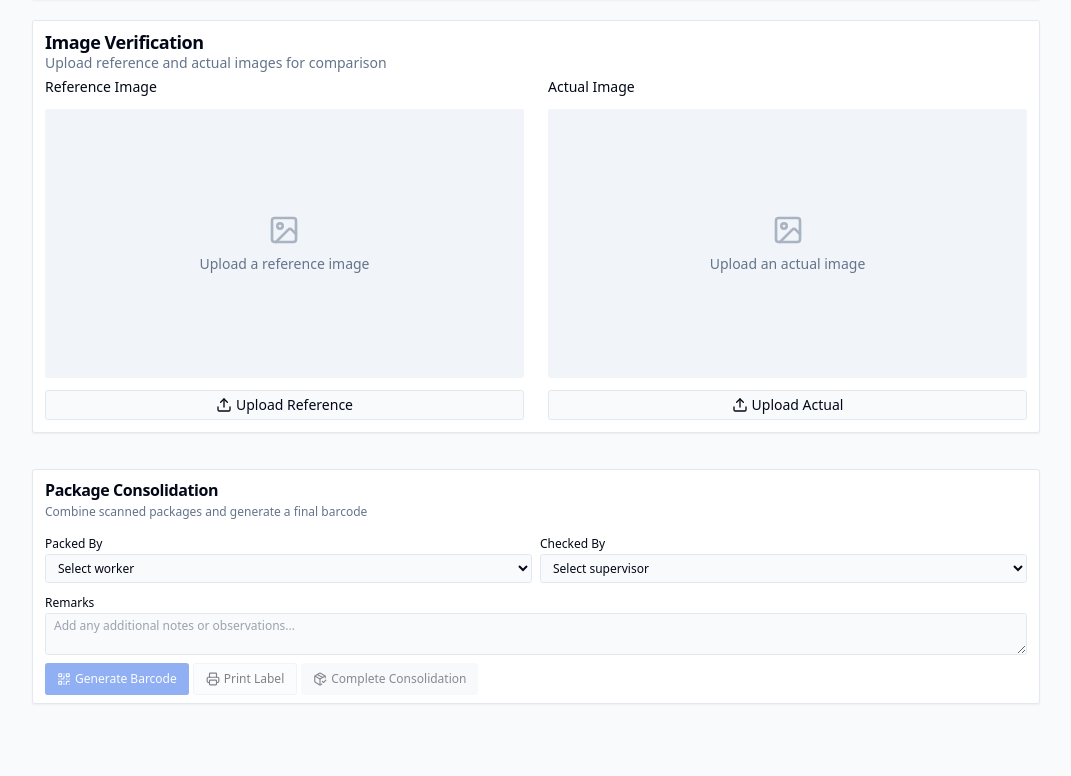
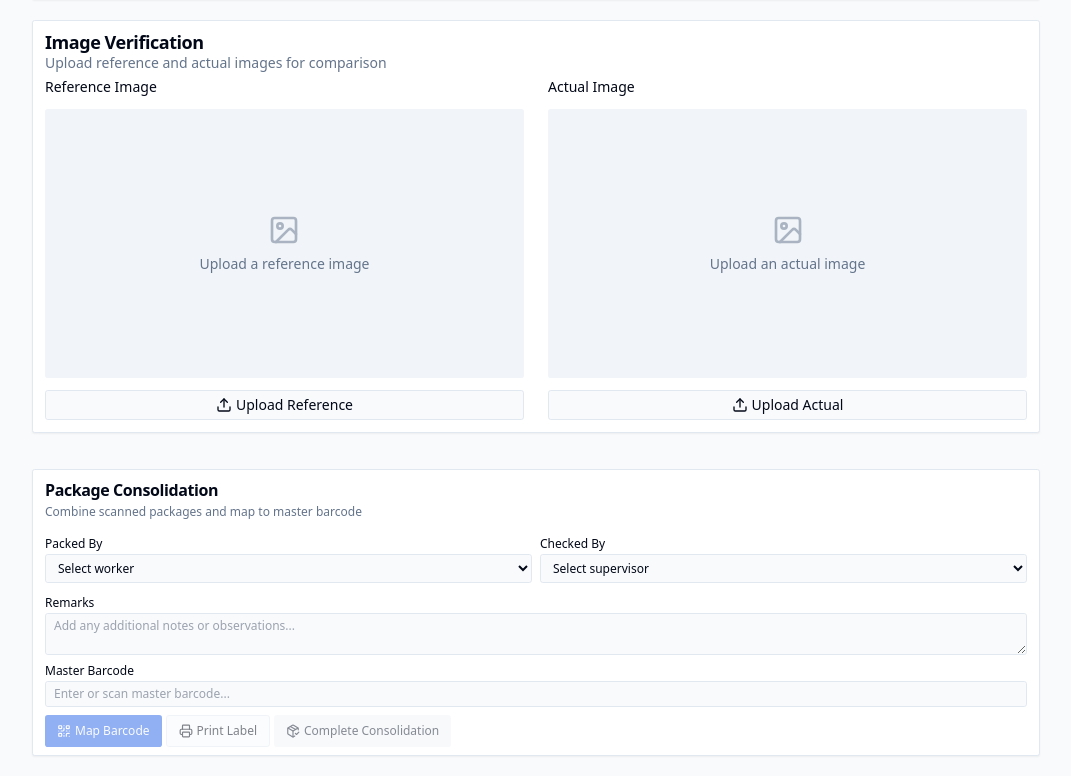
Before and after one commit to mysteriogig/packify-verify, a React (Vite) app: page / in a window 1280 px wide. Shown: the part 436-1212 px from the top of the page, without its empty margins (104-1175 px from the left). Before the commit the page ends 1160 px from the top, so only its background shows below. Built offline with nearby package versions, Linux system fonts and the light colour scheme.

Commit message:
Fix: Use existing barcode
Use the existing barcode instead of generating a new one.

```diff
--- a/src/components/ConsolidationSection.tsx
+++ b/src/components/ConsolidationSection.tsx
@@ -1,3 +1,4 @@
+
 import React, { useState } from 'react';
 import { Package, Employee } from '../types';
 import { QrCode, Printer, PackageCheck } from 'lucide-react';
@@ -11,6 +12,7 @@ const ConsolidationSection: React.FC<ConsolidationSectionProps> = ({ packages, o
   const [packedBy, setPackedBy] = useState('');
   const [checkedBy, setCheckedBy] = useState('');
   const [remarks, setRemarks] = useState('');
+  const [masterBarcode, setMasterBarcode] = useState('');
   const [consolidatedBarcode, setConsolidatedBarcode] = useState<string | null>(null);
 
   const employees: Employee[] = [
@@ -23,13 +25,13 @@ const ConsolidationSection: React.FC<ConsolidationSectionProps> = ({ packages, o
   const workers = employees.filter(emp => emp.role === 'worker');
   const supervisors = employees.filter(emp => emp.role === 'supervisor');
 
-  const handleGenerateBarcode = () => {
-    const mockBarcode = Array(20)
-      .fill(0)
-      .map(() => Math.floor(Math.random() * 10))
-      .join('');
+  const handleMapBarcode = () => {
+    if (!masterBarcode.trim()) {
+      alert('Please enter a master barcode');
+      return;
+    }
 
-    setConsolidatedBarcode(mockBarcode);
+    setConsolidatedBarcode(masterBarcode);
   };
 
   const handleConsolidate = () => {
@@ -37,6 +39,7 @@ const ConsolidationSection: React.FC<ConsolidationSectionProps> = ({ packages, o
     setPackedBy('');
     setCheckedBy('');
     setRemarks('');
+    setMasterBarcode('');
     setConsolidatedBarcode(null);
   };
 
@@ -51,7 +54,7 @@ const ConsolidationSection: React.FC<ConsolidationSectionProps> = ({ packages, o
     <div className="card animate-slide-in mb-2">
       <div className="card-header py-2">
         <h2 className="card-title text-base">Package Consolidation</h2>
-        <p className="card-description text-xs">Combine scanned packages and generate a final barcode</p>
+        <p className="card-description text-xs">Combine scanned packages and map to master barcode</p>
       </div>
       <div className="card-content py-2">
         <div className="grid grid-cols-2 gap-2 mb-2">
@@ -102,9 +105,21 @@ const ConsolidationSection: React.FC<ConsolidationSectionProps> = ({ packages, o
           />
         </div>
 
+        <div className="input-field mb-2">
+          <label htmlFor="masterBarcode" className="input-label text-xs">Master Barcode</label>
+          <input
+            id="masterBarcode"
+            type="text"
+            value={masterBarcode}
+            onChange={(e) => setMasterBarcode(e.target.value)}
+            className="input-control py-1 text-xs"
+            placeholder="Enter or scan master barcode..."
+          />
+        </div>
+
         {consolidatedBarcode && (
           <div className="bg-muted p-2 rounded-md mb-2 flex flex-col items-center">
-            <div className="text-xs font-medium mb-1">Consolidated Package Barcode</div>
+            <div className="text-xs font-medium mb-1">Mapped Master Barcode</div>
             <div className="flex items-center gap-1 bg-background px-2 py-1 rounded-md border">
               <QrCode size={16} className="text-primary" />
               <span className="font-mono text-xs">{consolidatedBarcode}</span>
@@ -116,11 +131,11 @@ const ConsolidationSection: React.FC<ConsolidationSectionProps> = ({ packages, o
           <button
             type="button"
             className="btn btn-primary py-1 text-xs h-8"
-            onClick={handleGenerateBarcode}
-            disabled={packages.length === 0 || !isFormValid}
+            onClick={handleMapBarcode}
+            disabled={packages.length === 0 || !masterBarcode || !isFormValid}
           >
             <QrCode size={14} />
-            <span>Generate Barcode</span>
+            <span>Map Barcode</span>
           </button>
 
           <button
```
